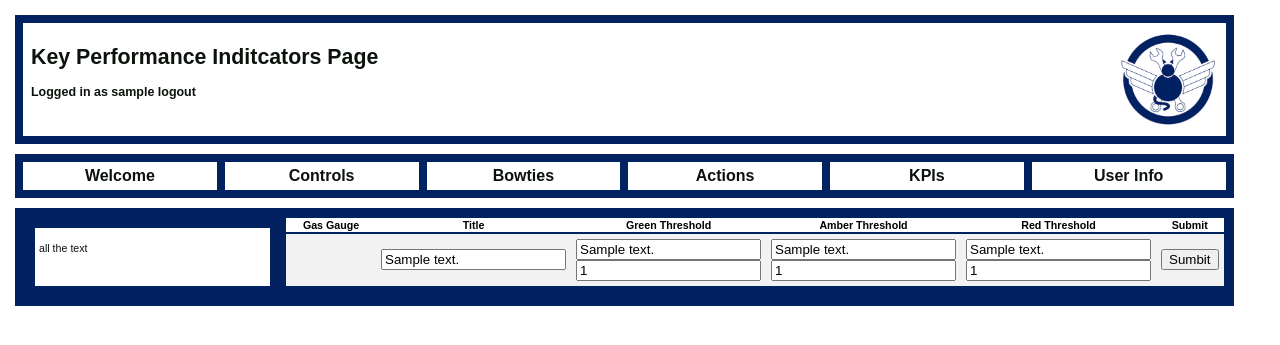
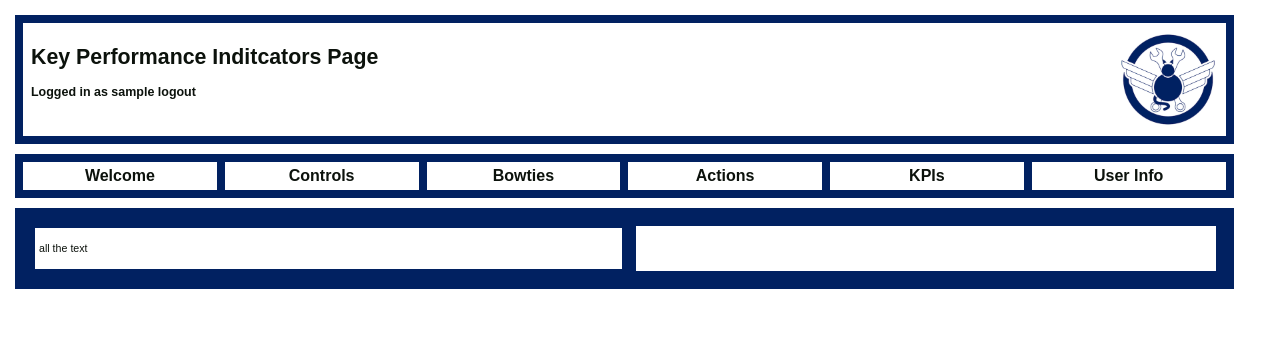
Before and after one commit to engines-wafu/sqirm, a PHP site: page /kpis.php?conID=1 in a window 1280 px wide. Shown: the top 345 px of the page. Run offline with PHP 8.4, Linux system fonts and the light colour scheme; the visitor is signed in with stand-in values (Sample User, id 1); tables that the repository leaves empty hold one stand-in row (values such as "Sample post"); data that the repository does not hold is empty.

Commit message:
Working on KPI inputs

```diff
--- a/www/html/kpis.php
+++ b/www/html/kpis.php
@@ -35,55 +35,6 @@ $hazard = $_GET["conID"]
           </div>
         </div>
         <div class="kpi_container">
-        <table style="width: 100%;">
-          <th style="width:15%;">Gas Gauge</th>
-          <th style="width:20%;">Title</th>
-          <th style="width:20%;">Green Threshold</th>
-          <th style="width:20%;">Amber Threshold</th>
-          <th style="width:20%;">Red Threshold</th>
-          <th style="width:5%;">Submit</th>
-          <?php
-          $query = "SELECT * FROM kpis";
-          $result = mysqli_query($connection, $query);
-          while ($row = mysqli_fetch_array($result)) {
-            $name = $_SESSION['username'];
-            $date = date('Y-m-d');
-            $description = $_POST['kpiDesc'];
-            $kpiID = $_POST['kpiID'];
-            $val1 = $_POST['kpiVal1'];
-            $desc1 = $_POST['kpiDesc1'];
-            $val2 = $_POST['kpiVal2'];
-            $desc2 = $_POST['kpiDesc2'];
-            $val3 = $_POST['kpiVal3'];
-            $desc3 = $_POST['kpiDesc3'];
-            echo '<form action="submitkpis.php" name="kpiAdd' . $kpiID . '" method="post">';
-              echo '<tr>';
-                echo '<td>';
-                  echo '<canvas id="#kpicanvas' . $row['kpiID'] . '" class="kpi"></canvas>';
-                echo '</td>';
-                echo '<td>';
-                  echo '<input type="text" id="' . $row['kpiDesc'] . '" value="' . $row['kpiDesc']. '">';
-                echo '</td>';
-                echo '<td>';
-                  echo '<input type="text" id="' . $row['kpiDesc1'] . '" value="' . $row['kpiDesc1']. '">';
-                  echo '<input type="text" id="' . $row['kpiVal1'] . '" value="' . $row['kpiVal1']. '">';
-                echo '</td>';
-                echo '<td>';
-                  echo '<input type="text" id="' . $row['kpiDesc2'] . '" value="' . $row['kpiDesc2']. '">';
-                  echo '<input type="text" id="' . $row['kpiVal2'] . '" value="' . $row['kpiVal2']. '">';
-                echo '</td>';
-                echo '<td>';
-                  echo '<input type="text" id="' . $row['kpiDesc3'] . '" value="' . $row['kpiDesc3']. '">';
-                  echo '<input type="text" id="' . $row['kpiVal3'] . '" value="' . $row['kpiVal3']. '">';
-                echo '</td>';
-                echo '<td>';
-                  echo '<input type="submit" value="Sumbit"/>';
-                echo '</td>';
-              echo '</tr>';
-            echo '</form>';
-          }
-          ?>
-        <table>
         </div>
         <script type="text/javascript" src="js/jquery.js"></script>
         <script type="text/javascript" src="js/Chart.js"></script>
```
Also changed, not shown: 1 other file.
